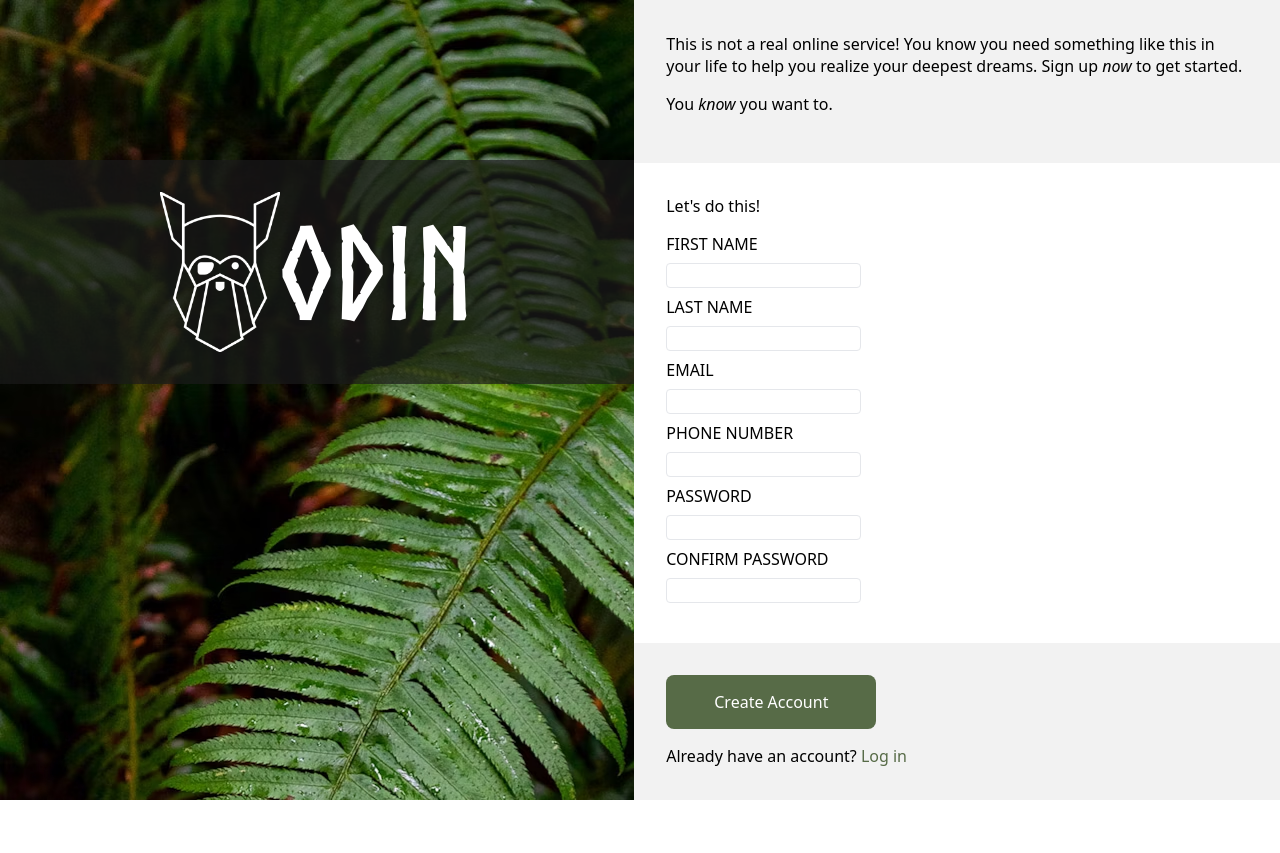
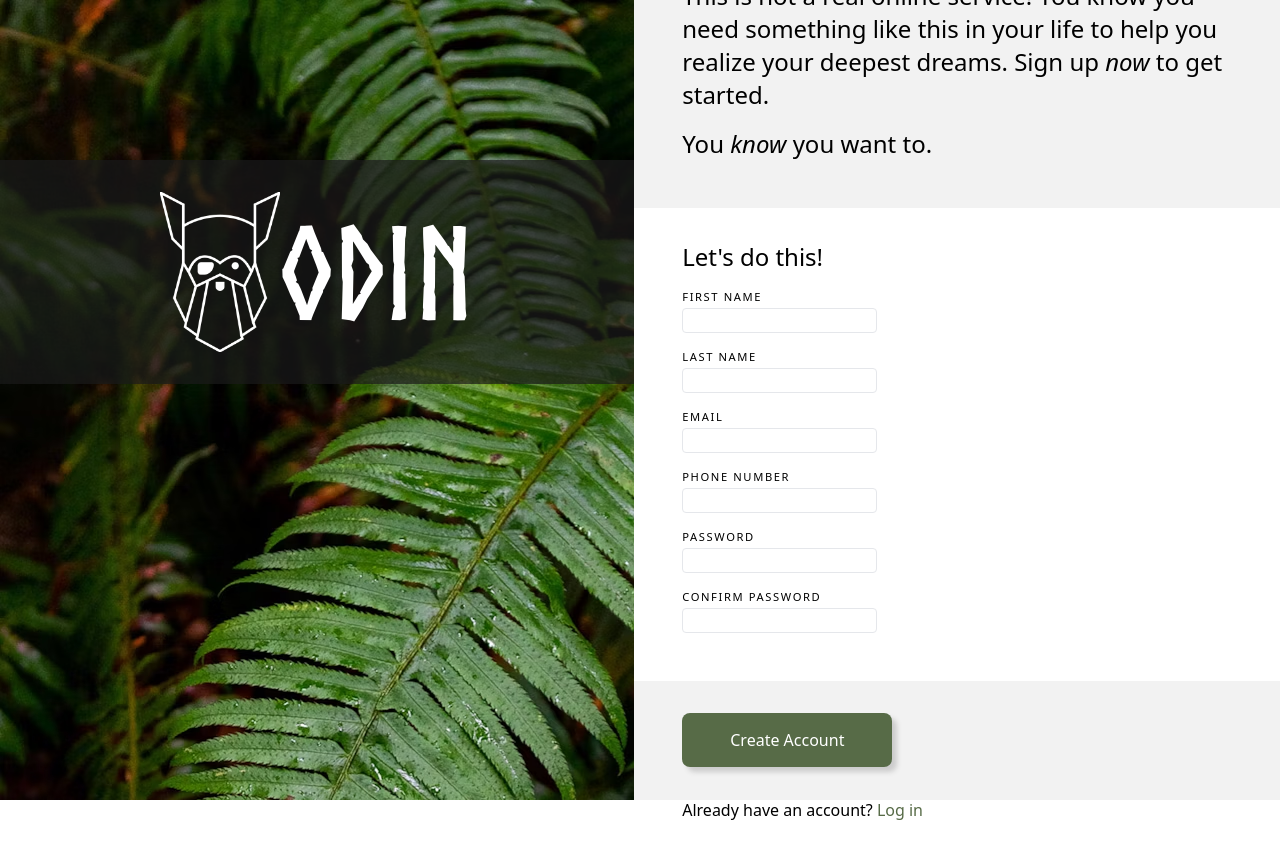
Before and after one commit to nealchampagne/odin-sign-up-form, a plain HTML site: page index.html in a window 1280 px wide. Before the commit the page ends 800 px from the top, so only its background shows below. Drawn offline with Linux system fonts and the light colour scheme.

Commit message:
Style input labels

```diff
--- a/style.css
+++ b/style.css
@@ -61,21 +61,19 @@ body {
   font-family: var(--copy-font);
 }
 
-.info {
-  padding: 2rem;
+.info, .submit, .inputsection {
+  padding: 2rem 3rem;
 }
 
-.info p {
+.info p, .inputsection p{
   margin-bottom: 1rem;
+  font-size: 1.5rem;
+  font-weight: 500;
 }
 
 .inputsection, .formcontainer {
   background-color: white;
   width: 100%;
-}
-
-.inputsection p {
- margin-bottom: 1rem;
 }
 
 .formcontainer {
@@ -103,7 +101,7 @@ body {
 input {
   appearance: none;
   padding: 0.25rem 0.5rem;
-  margin: 0.5rem 0;
+  margin: 0.25rem 0 1rem;
   border: 1px solid hsl(220 13% 91%);
   border-radius: 4px;
 }
@@ -118,12 +116,13 @@ input:focus-visible {
   border: 1px solid blue;
 }
 
-#useremail:invalid, #password1:invalid, #password:invalid {
-  border: 1px solid red;
+label {
+  font-size: 0.7rem;
+  letter-spacing: 0.1rem;
 }
 
-.submit, .inputsection {
-  padding: 2rem;
+#useremail:invalid, #userphone:invalid, #password1:invalid, #password:invalid {
+  border: 1px solid hsl(0, 100%, 45%);
 }
 
 button {
@@ -132,12 +131,10 @@ button {
   border: none;
   border-radius: 0.5rem;
   padding: 1rem 3rem;
+  margin-bottom: 2rem;
   font-family: inherit;
   font-size: 1rem;
-}
-
-.submit p {
-  margin-top: 1rem;
+  box-shadow: 5px 5px 5px hsl(0 0 80%);
 }
 
 a {
```
